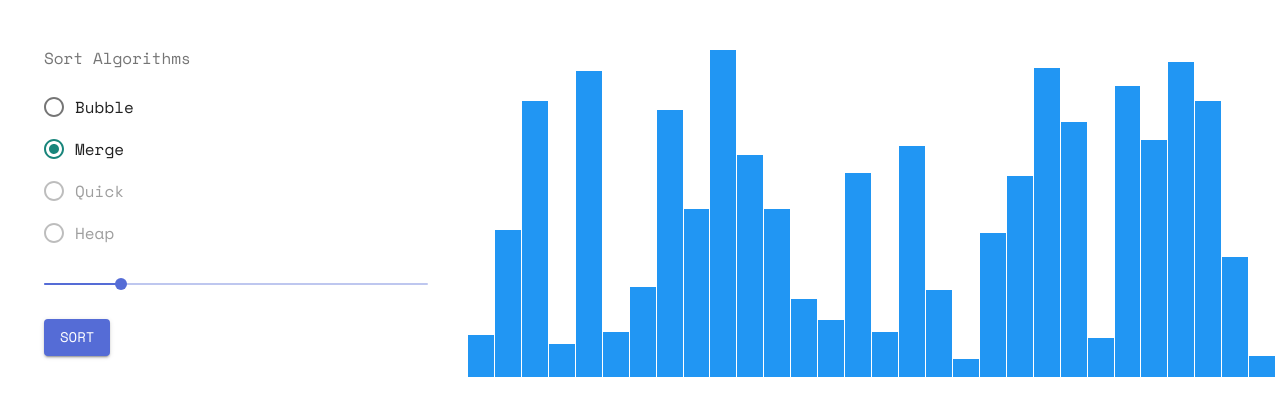
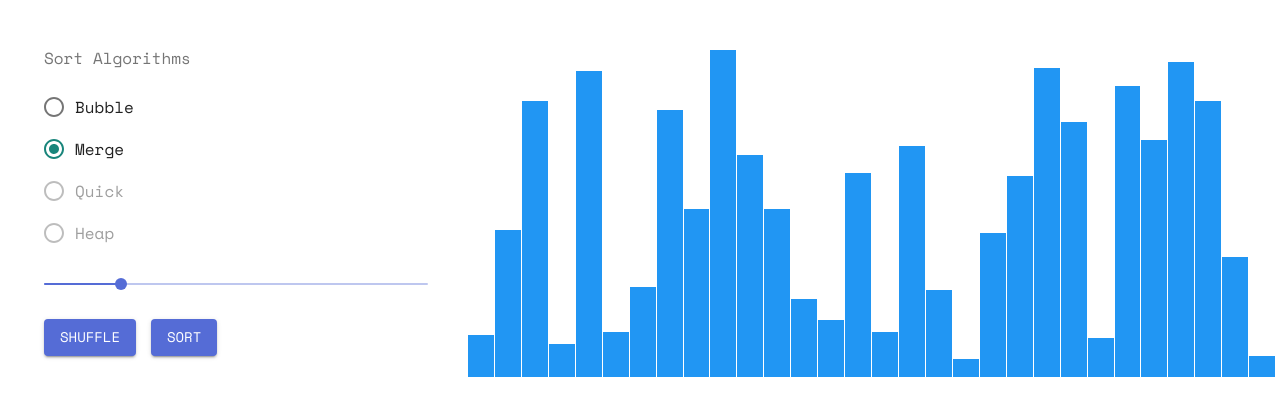
Before and after one commit to josephsintum/sorting-visualization, a Next.js app: page / in a window 1280 px wide. Shown: the top 416 px of the page. Built offline with nearby package versions, Linux system fonts and the light colour scheme.

Commit message:
adding shuffle button

```diff
--- a/pages/index.tsx
+++ b/pages/index.tsx
@@ -81,7 +81,7 @@ export default function Index() {
             case 'merge':
                 setSorting(true)
                 mergeSort(array, 0, array.length - 1, [...array], setData)
-                    .then(()=> setSorting(false))
+                    .then(() => setSorting(false))
 
                 break
             case 'quick':
@@ -122,9 +122,12 @@ export default function Index() {
                     </Box>
 
                     <Box>
-                        <Button variant="contained" color="primary" onClick={() => sort()} disabled={sorting}>
-                            Sort
-                        </Button>
+
+                        <Button variant="contained" style={{ marginRight: '15px' }} color="primary"
+                                onClick={() => setData(generateData(value))}
+                                disabled={sorting}>Shuffle</Button>
+                        <Button variant="contained" color="primary" onClick={() => sort()}
+                                disabled={sorting}>Sort</Button>
                     </Box>
                 </Grid>
                 <Grid item sm={8}
```
